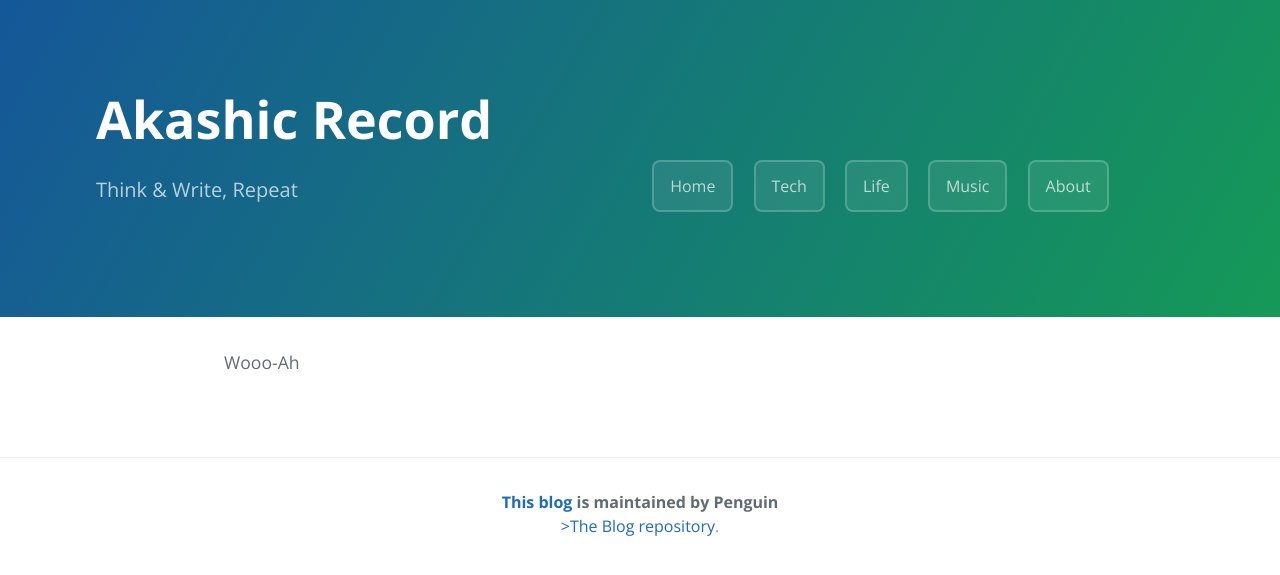
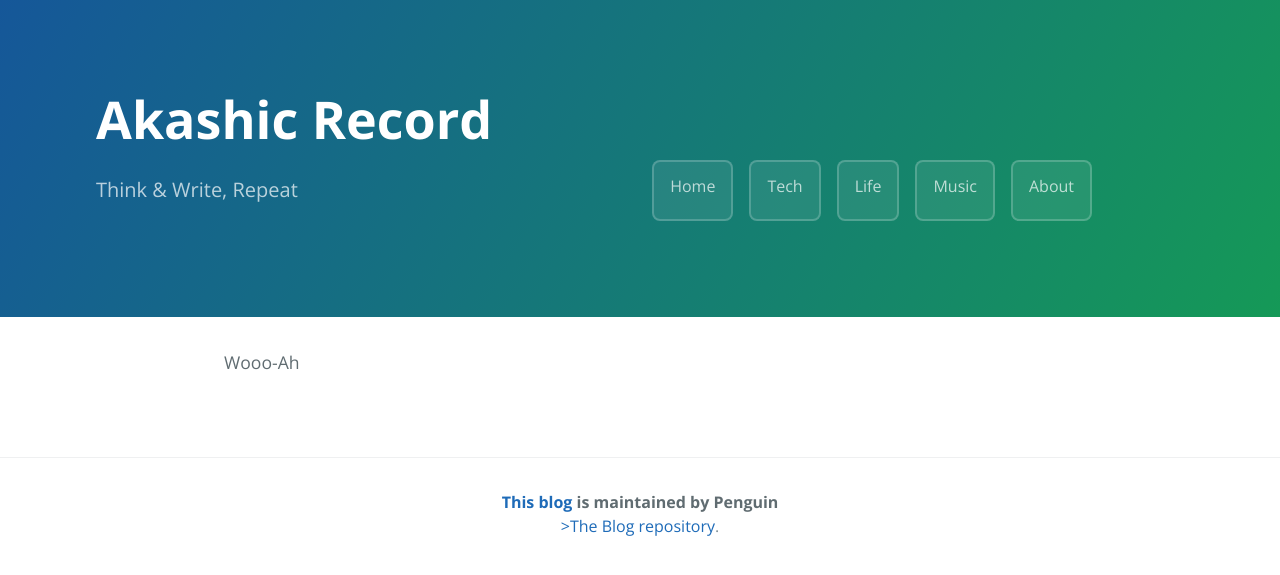
Before and after one commit to sivese/sivese.github.io, a Jekyll site: the page built from index.md, in a window 1280 px wide. Shown: the top 575 px of the page. Built offline with Jekyll 4.4.1, drawn with Linux system fonts in a browser that asks for light colours.

Commit message:
top design

```diff
--- a/_includes/top.html
+++ b/_includes/top.html
@@ -3,7 +3,7 @@
         <h1 class="blog-name">{{ site.title }}</h1>
         <h2 class="blog-tagline">{{ site.description }}</h2>
     </div>
-    <div style="margin-left: 10rem; margin-top: 5rem;">
+    <div class="header-list">
         <a href="/home" class="btn">Home</a>
         <a href="/tech" class="btn">Tech</a>
         <a href="/life" class="btn">Life</a>
--- a/_sass/akashic.scss
+++ b/_sass/akashic.scss
@@ -303,6 +303,13 @@
   }
 }
 
+.header-list {
+  display: flex;
+  margin-top: 5rem;
+  margin-left: 10rem;
+  width: 7.5rem;
+}
+
 .blog-name {
   margin-top: 0;
   margin-bottom: 0.1rem;
```
